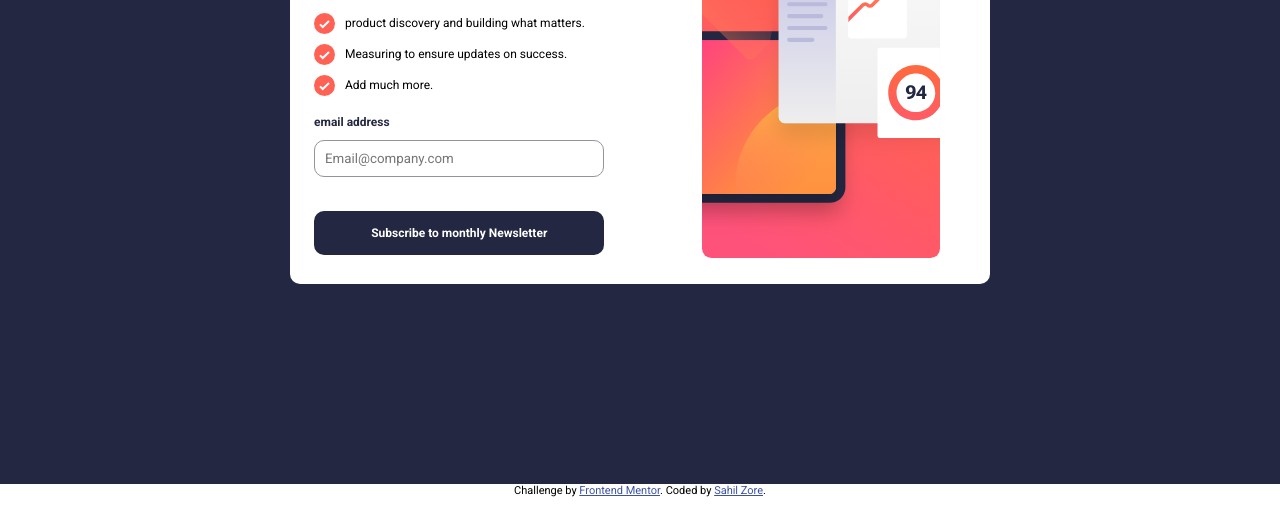
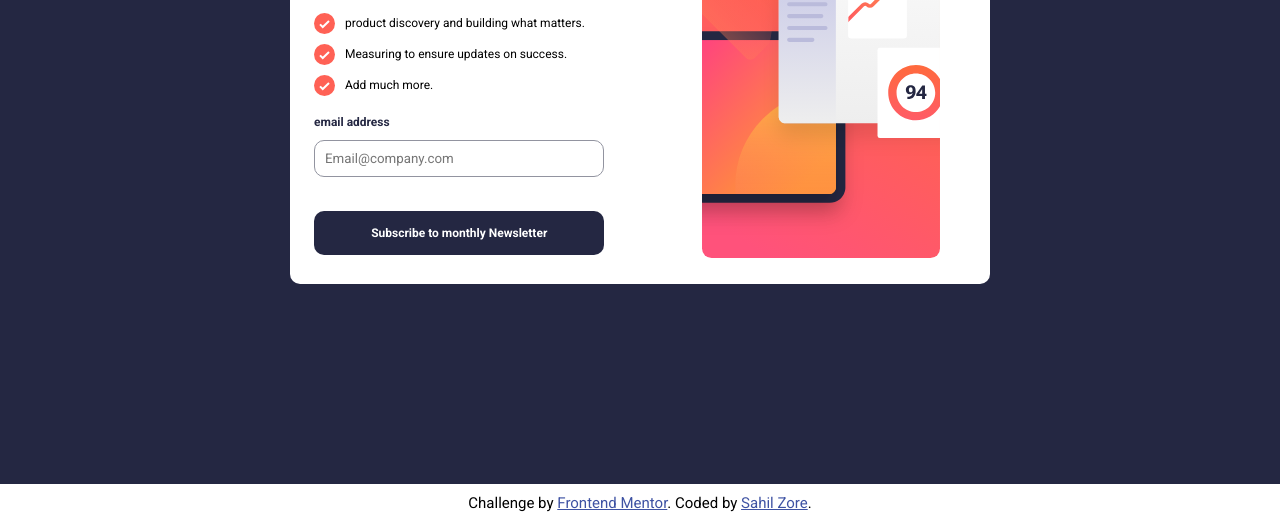
Before and after one commit to SahilZore-2003/newslettersignup, a plain HTML site: page index.html in a window 1280 px wide. Shown: the part 316-838 px from the top of the page. Before the commit the page ends 813 px from the top, so only its background shows below. Drawn offline with Linux system fonts and the light colour scheme.

Commit message:
commited

```diff
--- a/index.html
+++ b/index.html
@@ -70,7 +70,7 @@
 
 
 
-  <div class="attribution">
+  <div class="attribution" style="font-size: 15px; padding: 10px;">
     Challenge by <a href="https://www.frontendmentor.io?ref=challenge" target="_blank">Frontend Mentor</a>.
     Coded by <a href="#">Sahil Zore</a>.
   </div>
```
